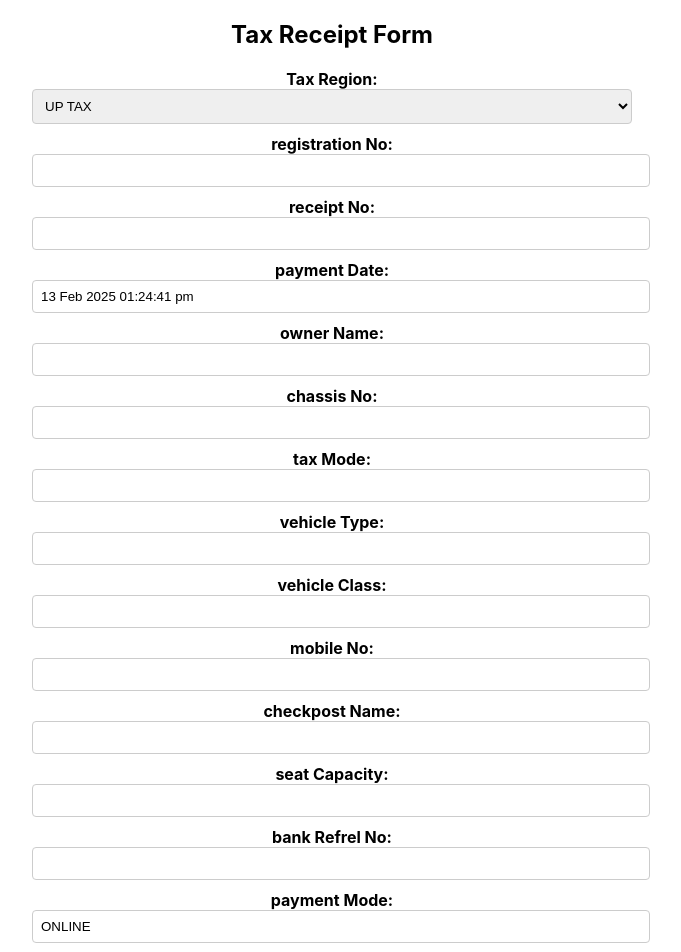
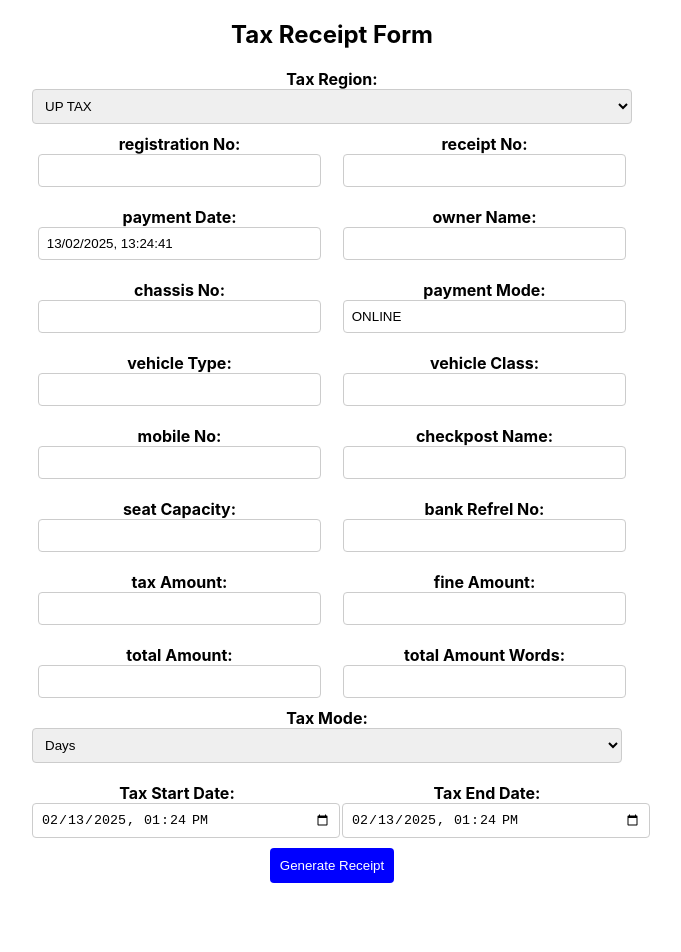
Before and after one commit to GymloverDeepak/RTO, a React (Create React App) app: page / in a window 1280 px wide. Shown: the top 952 px of the page, without its empty margins (308-989 px from the left). After the commit the page ends 903 px from the top, so only its background shows below. Built offline with nearby package versions, Linux system fonts and the light colour scheme.

Commit message:
size fix

```diff
--- a/src/Components/MhTaxReceipt.js
+++ b/src/Components/MhTaxReceipt.js
@@ -23,20 +23,28 @@ const MhTaxReceipt = ({ data }) => {
   const downloadPDF = () => {
     const input = pdfRef.current;
 
-    html2canvas(input, { scale: 2, useCORS: true }).then((canvas) => {
-      const imgData = canvas.toDataURL("image/png");
+    html2canvas(input, { scale: 1.5, useCORS: true }).then((canvas) => {
+      const imgData = canvas.toDataURL("image/jpeg", 0.6); // Use JPEG & reduce quality
       const pdf = new jsPDF("p", "mm", "a4");
       const pdfWidth = pdf.internal.pageSize.getWidth();
-      const pdfHeight = pdf.internal.pageSize.getHeight();
+      let imgHeight = (canvas.height * pdfWidth) / canvas.width; // Maintain aspect ratio
 
-      pdf.addImage(imgData, "PNG", 0, 0, pdfWidth, pdfHeight);
-      const regNo = data.registrationNo || "UNKNOWN"; // Fallback if empty
-  const lastFourDigits = regNo.slice(-4); // Get last 4 digits
-  const fileName = `${lastFourDigits}.pdf`; // Dynamic file name
+      // Ensure the image fits within the PDF page
+      if (imgHeight > pdf.internal.pageSize.getHeight()) {
+        imgHeight = pdf.internal.pageSize.getHeight();
+      }
 
-  pdf.save(fileName);
+      pdf.addImage(imgData, "JPEG", 0, 0, pdfWidth, imgHeight);
+
+      // Dynamic file name using last 4 digits of registration number
+      const regNo = data.registrationNo || "UNKNOWN";
+      const lastFourDigits = regNo.slice(-4);
+      const fileName = `${lastFourDigits}.pdf`;
+
+      pdf.save(fileName);
     });
   };
+
 
   return (
     <div>
--- a/src/Components/RjTaxReceipt.js
+++ b/src/Components/RjTaxReceipt.js
@@ -23,20 +23,28 @@ const RjTaxReceipt = ({ data }) => {
   const downloadPDF = () => {
     const input = pdfRef.current;
 
-    html2canvas(input, { scale: 2, useCORS: true }).then((canvas) => {
-      const imgData = canvas.toDataURL("image/png");
+    html2canvas(input, { scale: 1.5, useCORS: true }).then((canvas) => {
+      const imgData = canvas.toDataURL("image/jpeg", 0.6); // Use JPEG & reduce quality
       const pdf = new jsPDF("p", "mm", "a4");
       const pdfWidth = pdf.internal.pageSize.getWidth();
-      const pdfHeight = pdf.internal.pageSize.getHeight();
+      let imgHeight = (canvas.height * pdfWidth) / canvas.width; // Maintain aspect ratio
 
-      pdf.addImage(imgData, "PNG", 0, 0, pdfWidth, pdfHeight);
-      const regNo = data.registrationNo || "UNKNOWN"; // Fallback if empty
-  const lastFourDigits = regNo.slice(-4); // Get last 4 digits
-  const fileName = `${lastFourDigits}.pdf`; // Dynamic file name
+      // Ensure the image fits within the PDF page
+      if (imgHeight > pdf.internal.pageSize.getHeight()) {
+        imgHeight = pdf.internal.pageSize.getHeight();
+      }
 
-  pdf.save(fileName);
+      pdf.addImage(imgData, "JPEG", 0, 0, pdfWidth, imgHeight);
+
+      // Dynamic file name using last 4 digits of registration number
+      const regNo = data.registrationNo || "UNKNOWN";
+      const lastFourDigits = regNo.slice(-4);
+      const fileName = `${lastFourDigits}.pdf`;
+
+      pdf.save(fileName);
     });
   };
+
 
   return (
     <div>
--- a/src/Components/TaxReceipt.js
+++ b/src/Components/TaxReceipt.js
@@ -23,18 +23,25 @@ const TaxReceipt = ({ data }) => {
   const downloadPDF = () => {
     const input = pdfRef.current;
 
-    html2canvas(input, { scale: 2, useCORS: true }).then((canvas) => {
-      const imgData = canvas.toDataURL("image/png");
+    html2canvas(input, { scale: 1.5, useCORS: true }).then((canvas) => {
+      const imgData = canvas.toDataURL("image/jpeg", 0.6); // Use JPEG & reduce quality
       const pdf = new jsPDF("p", "mm", "a4");
       const pdfWidth = pdf.internal.pageSize.getWidth();
-      const pdfHeight = pdf.internal.pageSize.getHeight();
+      let imgHeight = (canvas.height * pdfWidth) / canvas.width; // Maintain aspect ratio
 
-      pdf.addImage(imgData, "PNG", 0, 0, pdfWidth, pdfHeight);
-      const regNo = data.registrationNo || "UNKNOWN"; // Fallback if empty
-  const lastFourDigits = regNo.slice(-4); // Get last 4 digits
-  const fileName = `${lastFourDigits}.pdf`; // Dynamic file name
+      // Ensure the image fits within the PDF page
+      if (imgHeight > pdf.internal.pageSize.getHeight()) {
+        imgHeight = pdf.internal.pageSize.getHeight();
+      }
 
-  pdf.save(fileName);
+      pdf.addImage(imgData, "JPEG", 0, 0, pdfWidth, imgHeight);
+
+      // Dynamic file name using last 4 digits of registration number
+      const regNo = data.registrationNo || "UNKNOWN";
+      const lastFourDigits = regNo.slice(-4);
+      const fileName = `${lastFourDigits}.pdf`;
+
+      pdf.save(fileName);
     });
   };
 
--- a/src/Components/TaxReceiptForm.js
+++ b/src/Components/TaxReceiptForm.js
@@ -5,7 +5,6 @@ import RjTaxReceipt from "./RjTaxReceipt";
 import TaxReceipt from "./TaxReceipt"; // Ensure correct path
 import UkTaxReceipt from "./UkTaxReceipt";
 import UpTaxReceipt from "./UpTaxReceipt";
-
 const numberToWords = (num) => {
   const a = [
     "", "One", "Two", "Three", "Four", "Five", "Six", "Seven", "Eight", "Nine",
@@ -30,42 +29,28 @@ const numberToWords = (num) => {
   return convert(num) + " Only";
 };
 
-const getCurrentDateTime = () => {
-  const now = new Date();
-  return now.toLocaleString("en-GB", {
-    day: "2-digit",
-    month: "short",
-    year: "numeric",
-    hour: "2-digit",
-    minute: "2-digit",
-    second: "2-digit",
-    hour12: true,
-  }).replace(",", "");
-};
-
 const formatDateTimeForInput = (date) => {
   return date.toISOString().slice(0, 16);
 };
-
 
 const TaxForm = () => {
   const [selectedTaxRegion, setSelectedTaxRegion] = useState("");
   const [formData, setFormData] = useState({
     registrationNo: "",
     receiptNo: "",
-    paymentDate: getCurrentDateTime(),
+    paymentDate: new Date().toLocaleString("en-GB"),
     ownerName: "",
     chassisNo: "",
-    taxMode: "",
+    paymentMode: "ONLINE",
+    taxMode: "Days", // Default value
+    taxStartDate: formatDateTimeForInput(new Date()),
+    taxEndDate: formatDateTimeForInput(new Date()),
     vehicleType: "",
     vehicleClass: "",
     mobileNo: "",
     checkpostName: "",
     seatCapacity: "",
     bankRefrelNo: "",
-    paymentMode: "ONLINE",
-    taxStartDate: formatDateTimeForInput(new Date()),
-    taxEndDate: formatDateTimeForInput(new Date()),
     taxAmount: "",
     fineAmount: "",
     totalAmount: "",
@@ -93,20 +78,18 @@ const [selectedTaxRegion, setSelectedTaxRegion] = useState("");
     e.preventDefault();
     console.log("Form Submitted: ", formData);
   };
-  const handleRegionChange = (e) => {
-    setSelectedTaxRegion(e.target.value);
-  };
 
   return (
     <div style={{ maxWidth: "600px", margin: "auto" }}>
       <h2>Tax Receipt Form</h2>
       <form onSubmit={handleSubmit}>
+        {/* Tax Region Dropdown */}
         <div style={{ marginBottom: "10px" }}>
           <label style={{ display: "block", fontWeight: "bold" }}>Tax Region:</label>
           <select
             name="taxRegion"
             value={selectedTaxRegion}
-            onChange={handleRegionChange}
+            onChange={(e) => setSelectedTaxRegion(e.target.value)}
             style={{ width: "100%", padding: "8px", borderRadius: "4px", border: "1px solid #ccc" }}
           >
             <option value="UP">UP TAX</option>
@@ -117,36 +100,95 @@ const [selectedTaxRegion, setSelectedTaxRegion] = useState("");
             <option value="MAHARASHTRA">MAHARASHTRA TAX</option>
           </select>
         </div>
-        {Object.keys(formData).map((key) => (
-          key !== "taxRegion" && (
-            <div key={key} style={{ marginBottom: "10px" }}>
+
+        {/* Two Inputs per row */}
+        <div style={{ display: "flex", flexWrap: "wrap", justifyContent: "space-between", gap: "10px", alignItems: "center" }}>
+          {Object.keys(formData).map(
+            (key) =>
+              key !== "taxRegion" &&
+              key !== "taxMode" &&
+              key !== "taxStartDate" &&
+              key !== "taxEndDate" && (
+                <div key={key} style={{ flex: "1 1 calc(50% - 10px)", marginBottom: "10px" , justifyContent: "space-between", gap: "10px", alignItems: "center"}}>
                   <label style={{ display: "block", fontWeight: "bold" }}>
                     {key.replace(/([A-Z])/g, " $1").trim()}:
                   </label>
-              {key === "taxStartDate" || key === "taxEndDate" ? (
-                <input
-                  type="datetime-local"
-                  name={key}
-                  value={formData[key]}
-                  onChange={handleChange}
-                  style={{ width: "100%", padding: "8px", borderRadius: "4px", border: "1px solid #ccc" }}
-                />
-              ) : (
                   <input
                     type="text"
                     name={key}
                     value={formData[key]}
                     onChange={handleChange}
-                  style={{ width: "100%", padding: "8px", borderRadius: "4px", border: "1px solid #ccc" }}
+                    style={{
+                      width: "90%",
+                      padding: "8px",
+                      borderRadius: "4px",
+                      border: "1px solid #ccc",
+                    }}
                     readOnly={key === "paymentDate" || key === "totalAmountWords"}
                   />
+                </div>
+              )
           )}
         </div>
-          )
-        ))}
+
+        {/* Tax Mode & Tax Date Fields */}
+{/* Tax Mode & Tax Date Fields */}
+<div style={{ display: "flex", flexWrap: "wrap",  justifyContent: "space-between", gap: "10px", alignItems: "center" }}>
+  {/* Tax Mode */}
+  <div style={{ flex: "1 1 calc(50% - 10px)", marginBottom: "10px", marginRight: "10px" }}>
+    <label style={{ display: "block", fontWeight: "bold" }}>Tax Mode:</label>
+    <select
+      name="taxMode"
+      value={formData.taxMode}
+      onChange={handleChange}
+      style={{ width: "100%", padding: "8px", borderRadius: "4px", border: "1px solid #ccc" }}
+    >
+      <option value="Days">Days</option>
+      <option value="Weekly">Weekly</option>
+      <option value="Monthly">Monthly</option>
+      <option value="Quarter">Quarter</option>
+      <option value="Half Year">Half Year</option>
+      <option value="Yearly">Yearly</option>
+    </select>
+  </div>
+
+  {/* Tax Start Date */}
+  <div style={{ flex: "1 1 calc(50% - 10px)", marginBottom: "10px", marginRight: "10px" }}>
+    <label style={{ display: "block", fontWeight: "bold" }}>Tax Start Date:</label>
+    <input
+      type="datetime-local"
+      name="taxStartDate"
+      value={formData.taxStartDate}
+      onChange={handleChange}
+      style={{ width: "100%", padding: "8px", borderRadius: "4px", border: "1px solid #ccc" }}
+    />
+  </div>
+
+  {/* Tax End Date */}
+  <div style={{ flex: "1 1 calc(50% - 10px)", marginBottom: "10px" }}>
+    <label style={{ display: "block", fontWeight: "bold" }}>Tax End Date:</label>
+    <input
+      type="datetime-local"
+      name="taxEndDate"
+      value={formData.taxEndDate}
+      onChange={handleChange}
+      style={{ width: "100%", padding: "8px", borderRadius: "4px", border: "1px solid #ccc" }}
+    />
+  </div>
+</div>
+
+
+
         <button
           type="submit"
-          style={{ padding: "10px", background: "blue", color: "white", border: "none", borderRadius: "4px", cursor: "pointer" }}
+          style={{
+            padding: "10px",
+            background: "blue",
+            color: "white",
+            border: "none",
+            borderRadius: "4px",
+            cursor: "pointer",
+          }}
         >
           Generate Receipt
         </button>
```
Also changed, not shown: src/Components/PunjabTaxReceipt.js (+16 -8 lines), src/Components/UkTaxReceipt.js (+16 -8 lines), src/Components/UpTaxReceipt.js (+16 -8 lines). Lines whose indentation alone changed are shown as unchanged.
